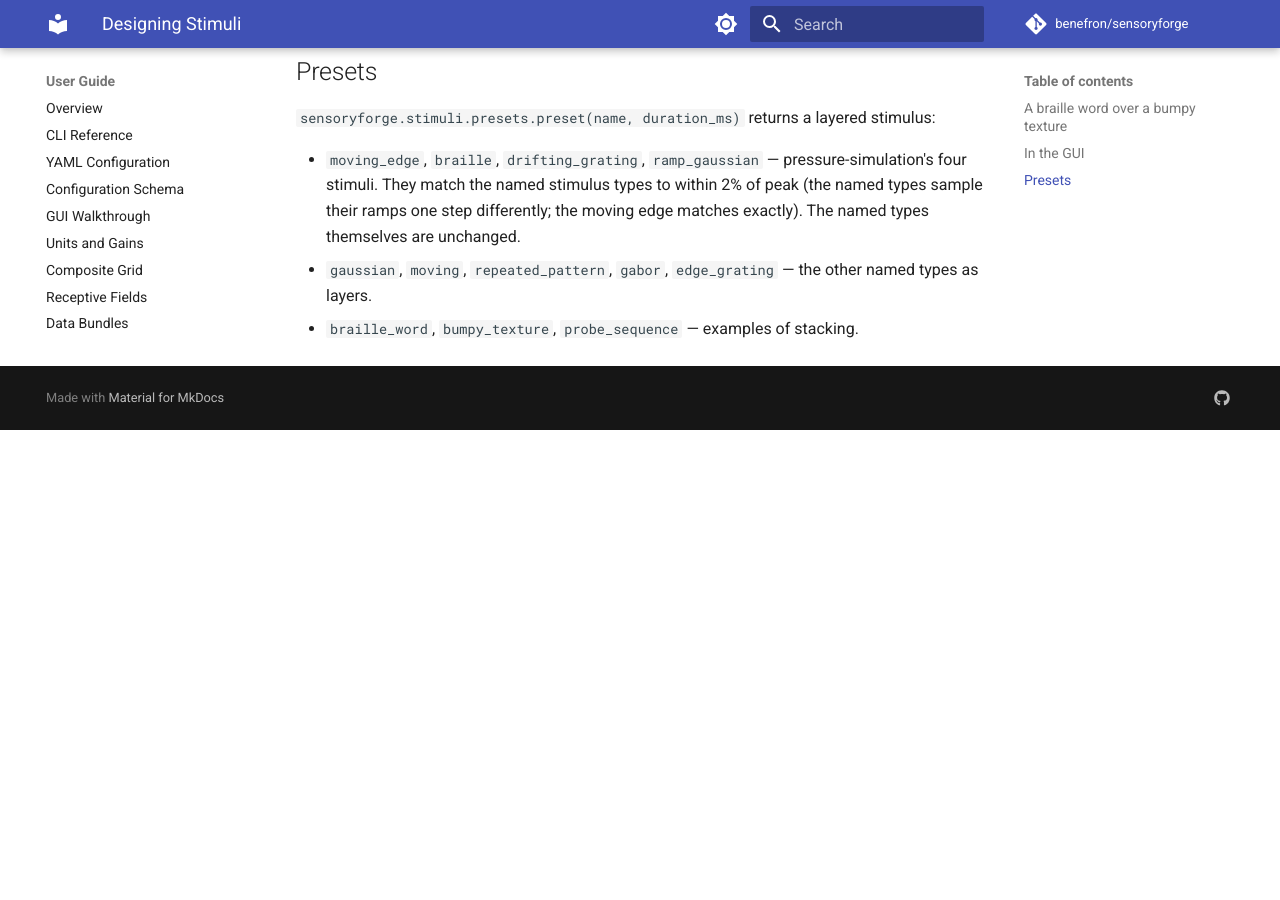
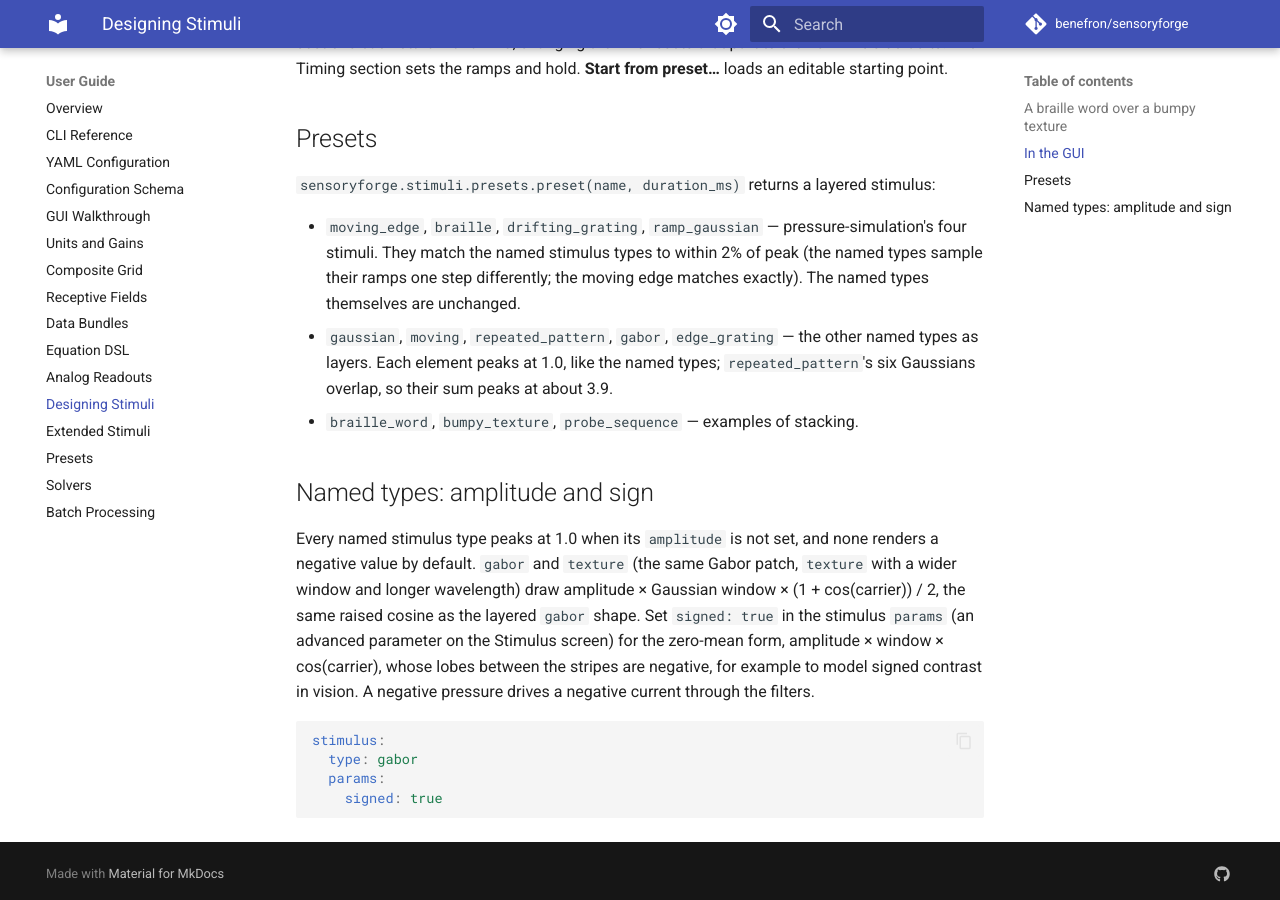
Before and after one commit to benefron/sensoryforge, an MkDocs documentation site: the page built from docs/user_guide/designing_stimuli.md, in a window 1280 px wide and 900 px high, scrolled down 1314 px. Built offline with MkDocs 1.6.1 and Material for MkDocs 9.7.7, drawn with Linux system fonts in a browser that asks for light colours; comment, search, counter and statistics services are not loaded; the version menu is left out; before the commit the page ends 1744 px from its top, so only the background shows below that; some of the changed text lies outside the part shown.

Commit message:
docs(stimuli): document the unit-peak default and the signed Gabor
- units_and_gains.md: the summary row gave per-type defaults (30 for
  gaussian, texture, moving; about 1 for the rest); it now says 1.0
  for every type, notes repeated_pattern's overlapping sum (about 3.9)
  and that a unit peak is borderline at gain 50.
- designing_stimuli.md: states the 1.0 convention for shapes, presets
  and named types, and adds a section on the named gabor/texture sign
  with the signed: true opt-in.
- configuration_schema.md: StimulusConfig.amplitude default 30.0 -> 1.0.
- extended_stimuli.md: the Gabor texture section says it is
  non-negative by default and how to get the signed form.
- CHANGELOG.md: an Unreleased "Changed (behaviour)" entry for both.
- stimulus_paramform.py docstring: its examples of a schema default
  that differs from the type's used amplitude 30; they use
  orientation_deg and the Gaussian's sigma now.

Explicit amplitude values in example snippets and examples/*.yml
(e.g. amplitude: 30.0) are left as they are; they set the value
rather than state a default. mkdocs build --strict passes.

Refs: D-0437899, F-083

Co-Authored-By: Claude Opus 5.5 (1M context) <noreply@anthropic.com>
Claude-Session: https://claude.ai/code/session_01B2Kx8QHNL7kk6FRSFEugrM

````diff
--- a/docs/user_guide/designing_stimuli.md
+++ b/docs/user_guide/designing_stimuli.md
@@ -12,6 +12,10 @@ and the layers add up (or take the maximum) frame by frame.
 
 Every shape is non-negative: a pressure between 0 and its amplitude. The grating and
 the Gabor use a raised cosine. Positions are `(x, y)` in mm and times in ms.
+
+Every shape's `amplitude` defaults to 1.0, the peak of one element. This is the
+convention of every stimulus in SensoryForge: each named type also peaks at 1.0 when
+its amplitude is not set.
 
 ## A braille word over a bumpy texture
 
@@ -51,5 +55,24 @@ resets that part to the new kind's defaults. The Timing section sets the ramps a
   sample their ramps one step differently; the moving edge matches exactly). The named
   types themselves are unchanged.
 - `gaussian`, `moving`, `repeated_pattern`, `gabor`, `edge_grating` — the other named types
-  as layers.
+  as layers. Each element peaks at 1.0, like the named types; `repeated_pattern`'s six
+  Gaussians overlap, so their sum peaks at about 3.9.
 - `braille_word`, `bumpy_texture`, `probe_sequence` — examples of stacking.
+
+## Named types: amplitude and sign
+
+Every named stimulus type peaks at 1.0 when its `amplitude` is not set, and none renders
+a negative value by default. `gabor` and `texture` (the same Gabor patch, `texture` with
+a wider window and longer wavelength) draw amplitude × Gaussian window ×
+(1 + cos(carrier)) / 2, the same raised cosine as the layered `gabor` shape. Set
+`signed: true` in the stimulus `params` (an advanced parameter on the Stimulus screen)
+for the zero-mean form, amplitude × window × cos(carrier), whose lobes between the
+stripes are negative, for example to model signed contrast in vision. A negative
+pressure drives a negative current through the filters.
+
+```yaml
+stimulus:
+  type: gabor
+  params:
+    signed: true
+```
````
Also changed, not shown: CHANGELOG.md (+12 -1 lines), docs/user_guide/configuration_schema.md (+1 -1 lines), docs/user_guide/extended_stimuli.md (+5 -0 lines), docs/user_guide/units_and_gains.md (+1 -1 lines), 1 other file.
